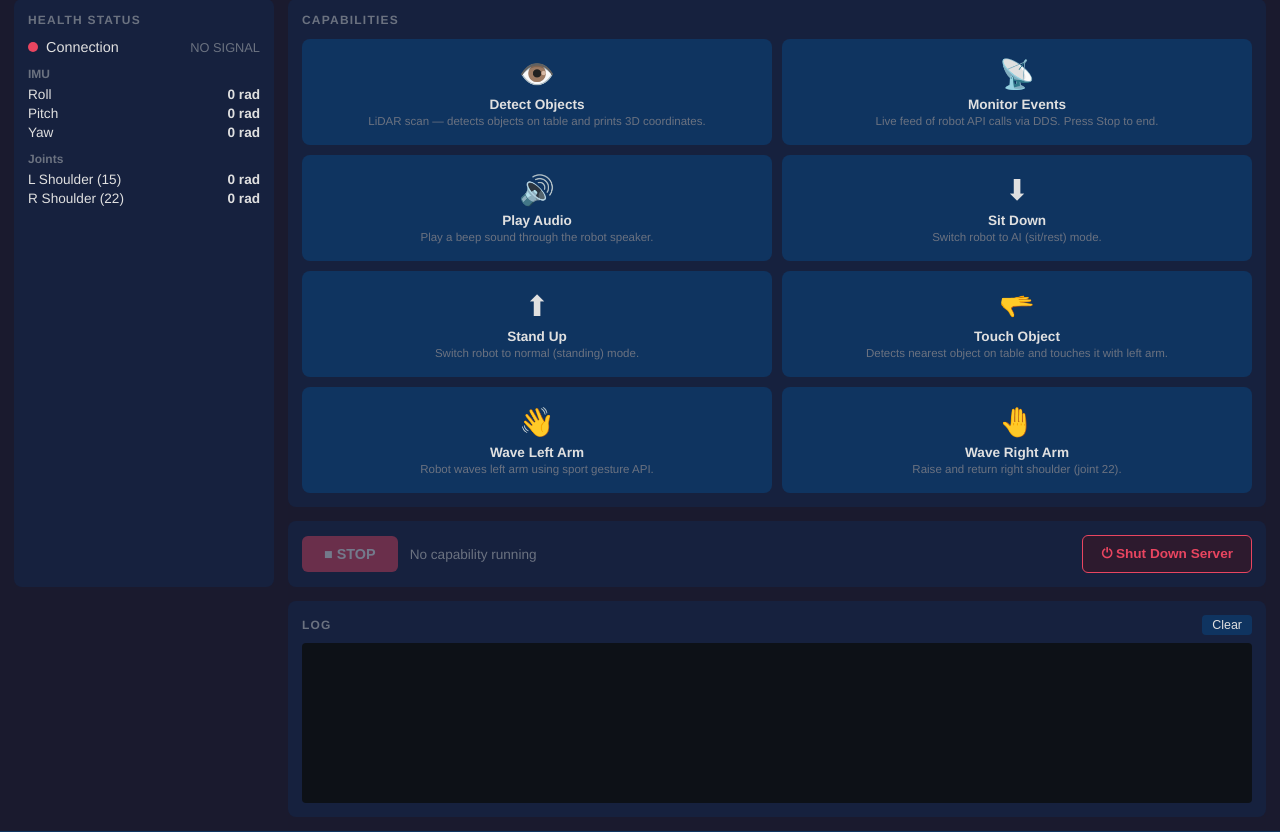
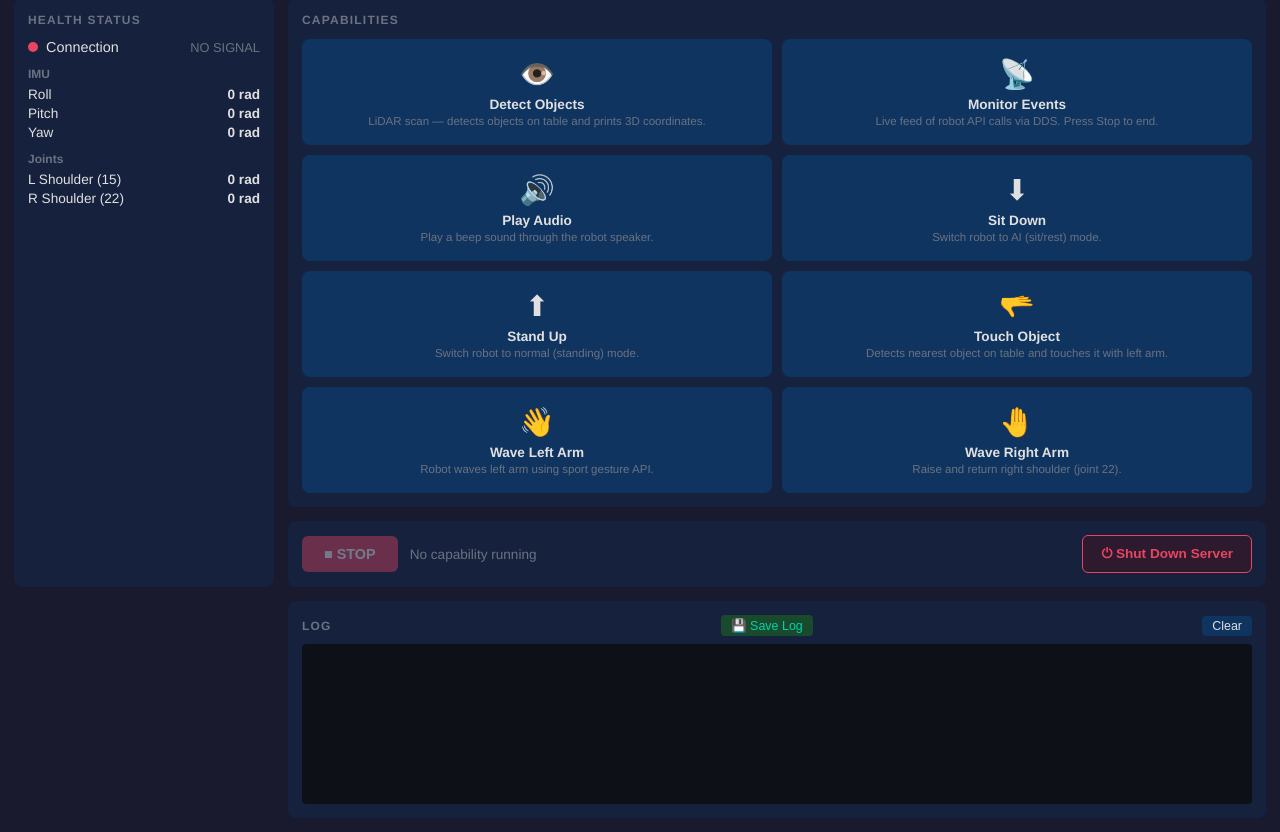
Before and after one commit to atulmorey/G1-Robot, a Flask app: page / in a window 1280 px wide. Shown: the part 63-895 px from the top of the page. Run offline with Flask 3, Linux system fonts and the light colour scheme.

Commit message:
Add Save Log button - pushes log to OUTPUT.md on GitHub

````diff
--- a/server.py
+++ b/server.py
@@ -261,6 +261,30 @@ def api_status():
     return jsonify({"status": process_manager.status()})
 
 
+@app.route("/api/savelog", methods=["POST"])
+def api_savelog():
+    data = request.get_json(silent=True) or {}
+    log_content = data.get("log", "")
+    try:
+        output_path = os.path.join(os.path.dirname(__file__), "OUTPUT.md")
+        with open(output_path, "w") as f:
+            f.write("# Log Output\n\n```\n")
+            f.write(log_content)
+            f.write("\n```\n")
+        subprocess.run(
+            ["git", "add", "OUTPUT.md"],
+            cwd=os.path.dirname(__file__), capture_output=True)
+        subprocess.run(
+            ["git", "commit", "-m", "save log"],
+            cwd=os.path.dirname(__file__), capture_output=True)
+        subprocess.run(
+            ["git", "push"],
+            cwd=os.path.dirname(__file__), capture_output=True)
+        return jsonify({"ok": True})
+    except Exception as e:
+        return jsonify({"error": str(e)}), 500
+
+
 @app.route("/api/shutdown", methods=["POST"])
 def api_shutdown():
     process_manager.stop()
--- a/templates/index.html
+++ b/templates/index.html
@@ -178,7 +178,7 @@ body { background: var(--bg); color: var(--white); font-family: Helvetica, Arial
   align-items: center;
   margin-bottom: 8px;
 }
-#clear-btn {
+#clear-btn, #savelog-btn {
   background: var(--accent);
   color: var(--white);
   border: none;
@@ -188,6 +188,8 @@ body { background: var(--bg); color: var(--white); font-family: Helvetica, Arial
   cursor: pointer;
 }
 #clear-btn:hover { background: var(--hover); }
+#savelog-btn { background: #1a4a2e; color: var(--green); }
+#savelog-btn:hover { background: #1f5c38; }
 #log {
   background: #0d1117;
   border-radius: 4px;
@@ -251,6 +253,7 @@ body { background: var(--bg); color: var(--white); font-family: Helvetica, Arial
   <div class="panel" id="log-panel">
     <div id="log-header">
       <div class="panel-title" style="margin:0;">LOG</div>
+      <button id="savelog-btn" onclick="saveLog()">💾 Save Log</button>
       <button id="clear-btn" onclick="clearLog()">Clear</button>
     </div>
     <div id="log"></div>
@@ -392,6 +395,26 @@ function fixGrid() {
   }
 }
 
+// ── Save Log ──────────────────────────────────────────────────────────────────
+async function saveLog() {
+  const lines = [...document.querySelectorAll('#log .log-line')].map(l => l.textContent).join('\n');
+  const btn = document.getElementById('savelog-btn');
+  btn.textContent = '⏳ Saving...';
+  try {
+    const r = await fetch('/api/savelog', {
+      method: 'POST',
+      headers: {'Content-Type': 'application/json'},
+      body: JSON.stringify({log: lines})
+    });
+    const d = await r.json();
+    btn.textContent = d.ok ? '✓ Saved!' : '✗ Error';
+    setTimeout(() => btn.textContent = '💾 Save Log', 2000);
+  } catch(e) {
+    btn.textContent = '✗ Error';
+    setTimeout(() => btn.textContent = '💾 Save Log', 2000);
+  }
+}
+
 // ── Shutdown ──────────────────────────────────────────────────────────────────
 async function shutdownServer() {
   if (!confirm('Shut down the server? You will need to restart it manually.')) return;
````
